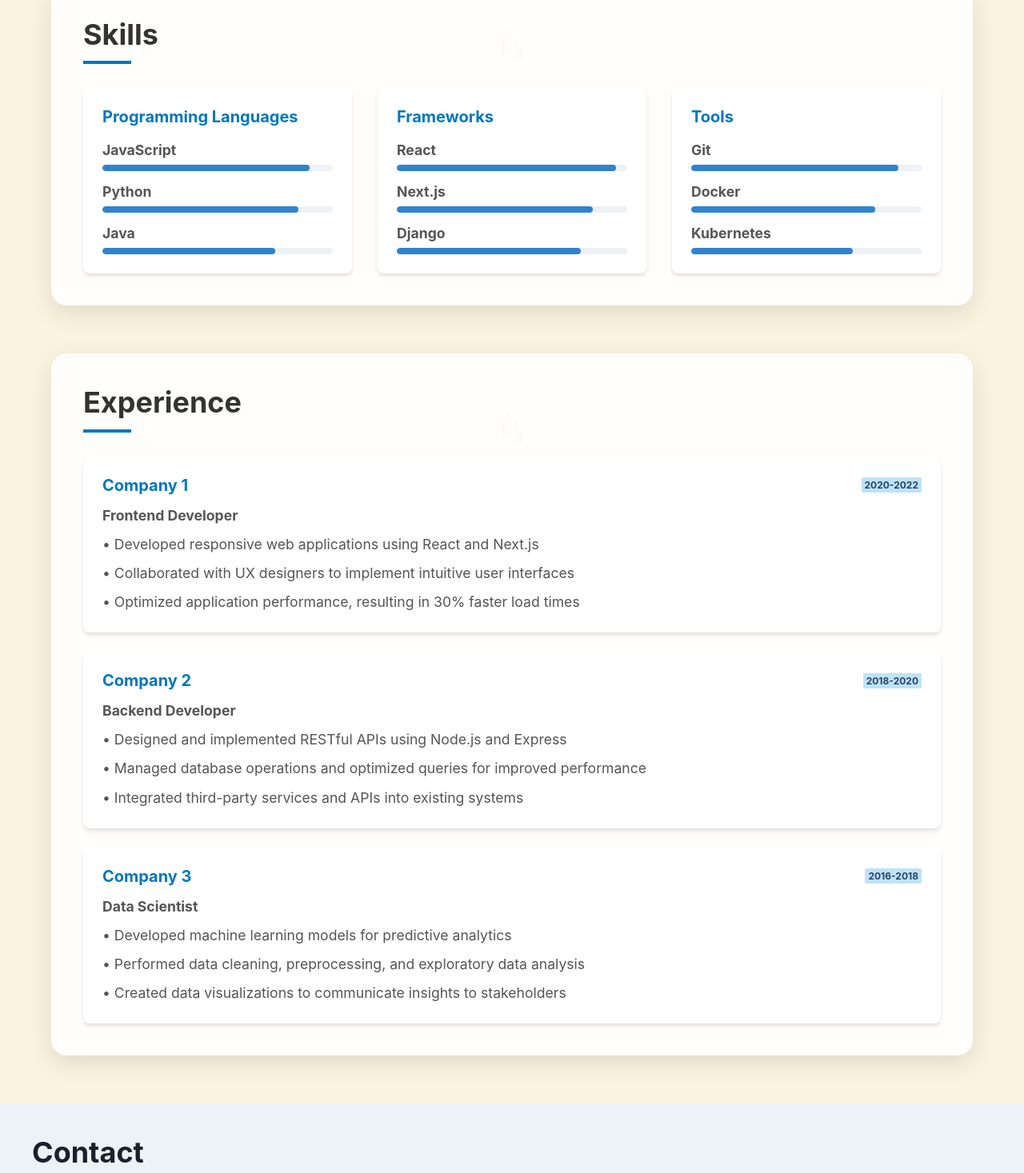
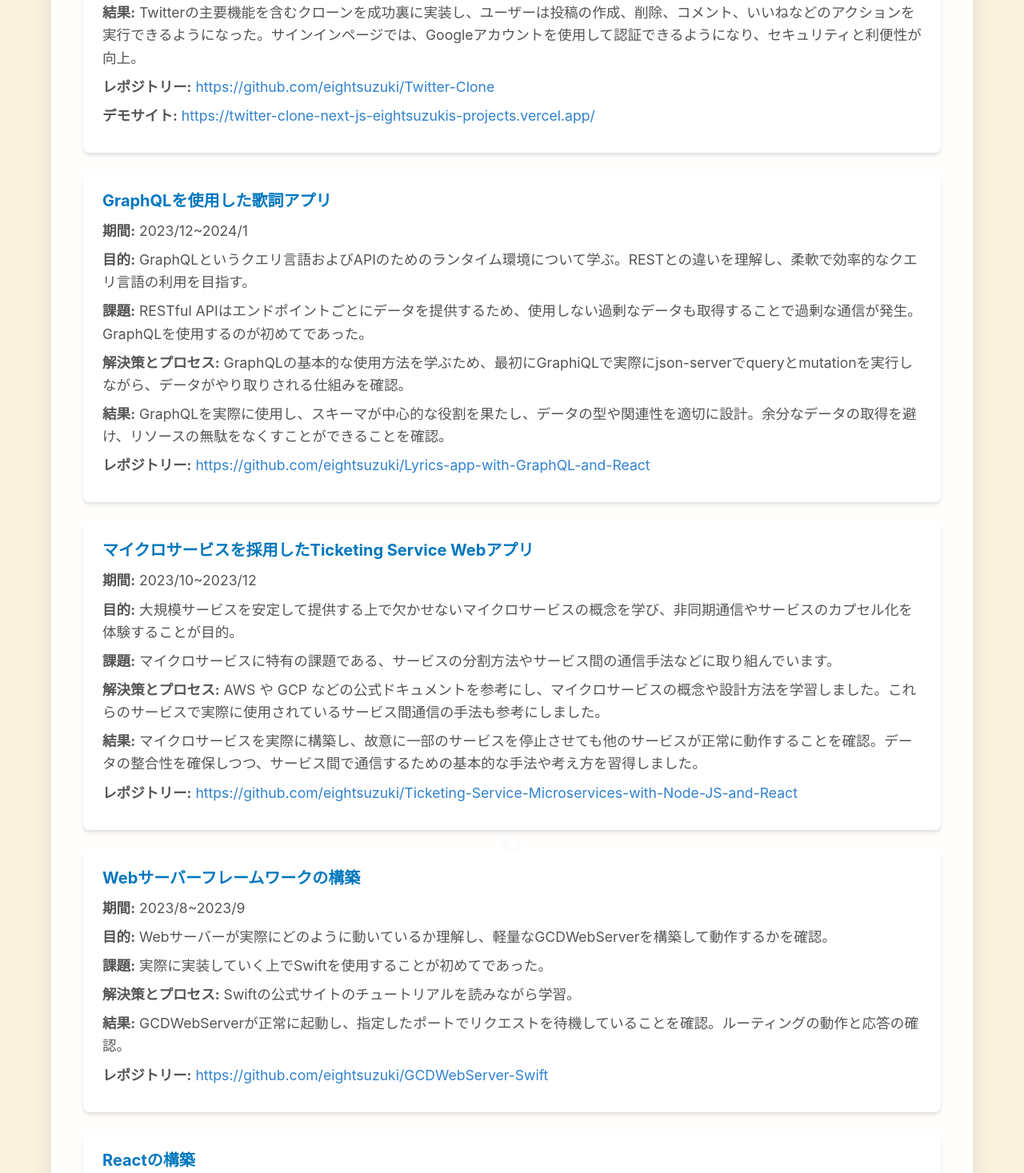
Before and after one commit to eightsuzuki/portofolio, a Next.js app: page / in a window 1280 px wide. Shown: the part 1303-2770 px from the top of the page at 80% size. Built offline with nearby package versions, Linux system fonts and the light colour scheme.

Commit message:
Add project details to ProjectItem component

```diff
--- a/src/components/Projects.tsx
+++ b/src/components/Projects.tsx
@@ -1,6 +1,6 @@
-import { Box, Heading, Text, Grid, GridItem } from '@chakra-ui/react';
+import { Box, Heading, Text, Grid, GridItem, Link } from '@chakra-ui/react';
 
-const ProjectItem = ({ title, description }: { title: string; description: string }) => (
+const ProjectItem = ({ title, repository, demo, period, objective, challenges, solutions, results }: { title: string; repository: string; demo?: string; period: string; objective: string; challenges: string; solutions: string; results: string }) => (
   <GridItem
     bg="white"
     p={6}
@@ -10,25 +10,65 @@ const ProjectItem = ({ title, description }: { title: string; description: strin
     _hover={{ transform: 'translateY(-5px)', boxShadow: 'lg' }}
   >
     <Heading as="h3" size="md" mb={3} color="#0077be">{title}</Heading>
-    <Text>{description}</Text>
+    <Text mb={2}><strong>期間:</strong> {period}</Text>
+    <Text mb={2}><strong>目的:</strong> {objective}</Text>
+    <Text mb={2}><strong>課題:</strong> {challenges}</Text>
+    <Text mb={2}><strong>解決策とプロセス:</strong> {solutions}</Text>
+    <Text mb={2}><strong>結果:</strong> {results}</Text>
+    <Text mb={2}><strong>レポジトリー:</strong> <Link href={repository} color="blue.500" isExternal>{repository}</Link></Text>
+    {demo && <Text mb={2}><strong>デモサイト:</strong> <Link href={demo} color="blue.500" isExternal>{demo}</Link></Text>}
   </GridItem>
 );
 
 const Projects = () => (
   <Box className="section-container">
     <Heading as="h2" className="section-heading">Projects</Heading>
-    <Grid templateColumns="repeat(auto-fit, minmax(250px, 1fr))" gap={6} className="section-content">
+    <Grid templateColumns="1fr" gap={6} className="section-content">
       <ProjectItem
-        title="Task Management Web App"
-        description="A web application for efficiently managing and organizing tasks, built with React and Node.js."
+        title="Twitter Clone"
+        repository="https://github.com/eightsuzuki/Twitter-Clone"
+        demo="https://twitter-clone-next-js-eightsuzukis-projects.vercel.app/"
+        period="2024/1~2024/3"
+        objective="学習目的で Twitter の主要機能を実装し、Next.js、NextAuth.js、Firebaseなどのテクノロジーを使用して、自身の技術スキルを向上させることを目指す。"
+        challenges="Twitterの主要機能を含むクローンを開発するために、ユーザー認証、投稿の作成と管理、コメントやいいねの機能など、複雑な機能を統合する必要性。"
+        solutions="NextAuth.jsを導入し、Firebaseを使用してGoogleアカウントでの認証を実装。Firebaseをデータベースとして使用し、投稿、コメント、およびいいねのデータを保存し、リアルタイムのデータ更新を可能に。Tailwind CSSを使用してレスポンシブなデザインを実装し、様々なデバイスや画面サイズに対応。"
+        results="Twitterの主要機能を含むクローンを成功裏に実装し、ユーザーは投稿の作成、削除、コメント、いいねなどのアクションを実行できるようになった。サインインページでは、Googleアカウントを使用して認証できるようになり、セキュリティと利便性が向上。"
       />
       <ProjectItem
-        title="Fitness Tracking Mobile App"
-        description="A mobile app for tracking fitness activities, developed using React Native and integrating with various health APIs."
+        title="GraphQLを使用した歌詞アプリ"
+        repository="https://github.com/eightsuzuki/Lyrics-app-with-GraphQL-and-React"
+        period="2023/12~2024/1"
+        objective="GraphQLというクエリ言語およびAPIのためのランタイム環境について学ぶ。RESTとの違いを理解し、柔軟で効率的なクエリ言語の利用を目指す。"
+        challenges="RESTful APIはエンドポイントごとにデータを提供するため、使用しない過剰なデータも取得することで過剰な通信が発生。GraphQLを使用するのが初めてであった。"
+        solutions="GraphQLの基本的な使用方法を学ぶため、最初にGraphiQLで実際にjson-serverでqueryとmutationを実行しながら、データがやり取りされる仕組みを確認。"
+        results="GraphQLを実際に使用し、スキーマが中心的な役割を果たし、データの型や関連性を適切に設計。余分なデータの取得を避け、リソースの無駄をなくすことができることを確認。"
       />
       <ProjectItem
-        title="Stock Price Prediction Model"
-        description="A machine learning model leveraging historical data and current market trends to predict stock prices with high accuracy."
+        title="マイクロサービスを採用したTicketing Service Webアプリ"
+        repository="https://github.com/eightsuzuki/Ticketing-Service-Microservices-with-Node-JS-and-React"
+        period="2023/10~2023/12"
+        objective="大規模サービスを安定して提供する上で欠かせないマイクロサービスの概念を学び、非同期通信やサービスのカプセル化を体験することが目的。"
+        challenges="マイクロサービスに特有の課題である、サービスの分割方法やサービス間の通信手法などに取り組んでいます。"
+        solutions="AWS や GCP などの公式ドキュメントを参考にし、マイクロサービスの概念や設計方法を学習しました。これらのサービスで実際に使用されているサービス間通信の手法も参考にしました。"
+        results="マイクロサービスを実際に構築し、故意に一部のサービスを停止させても他のサービスが正常に動作することを確認。データの整合性を確保しつつ、サービス間で通信するための基本的な手法や考え方を習得しました。"
+      />
+      <ProjectItem
+        title="Webサーバーフレームワークの構築"
+        repository="https://github.com/eightsuzuki/GCDWebServer-Swift"
+        period="2023/8~2023/9"
+        objective="Webサーバーが実際にどのように動いているか理解し、軽量なGCDWebServerを構築して動作するかを確認。"
+        challenges="実際に実装していく上でSwiftを使用することが初めてであった。"
+        solutions="Swiftの公式サイトのチュートリアルを読みながら学習。"
+        results="GCDWebServerが正常に起動し、指定したポートでリクエストを待機していることを確認。ルーティングの動作と応答の確認。"
+      />
+      <ProjectItem
+        title="Reactの構築"
+        repository="https://github.com/eightsuzuki/mini-react"
+        period="2023/5~2023/8"
+        objective="Reactがどのように動いているか理解し、実際にReactを構築して動作するかを確認。Jestを使用したテストの方法も学習。"
+        challenges="Jestを使用したテストが不慣れであり、JavaScriptの知識不足があった。"
+        solutions="JSの専門書「You Don't Know JS」を読み知識不足を解消。Jestは公式サイトのチュートリアルを読みながら学習。"
+        results="useStateやレンダリングの仕組みについて理解し、実際に実装。Jestを使用したテストの書き方についても学習。"
       />
     </Grid>
   </Box>
```
